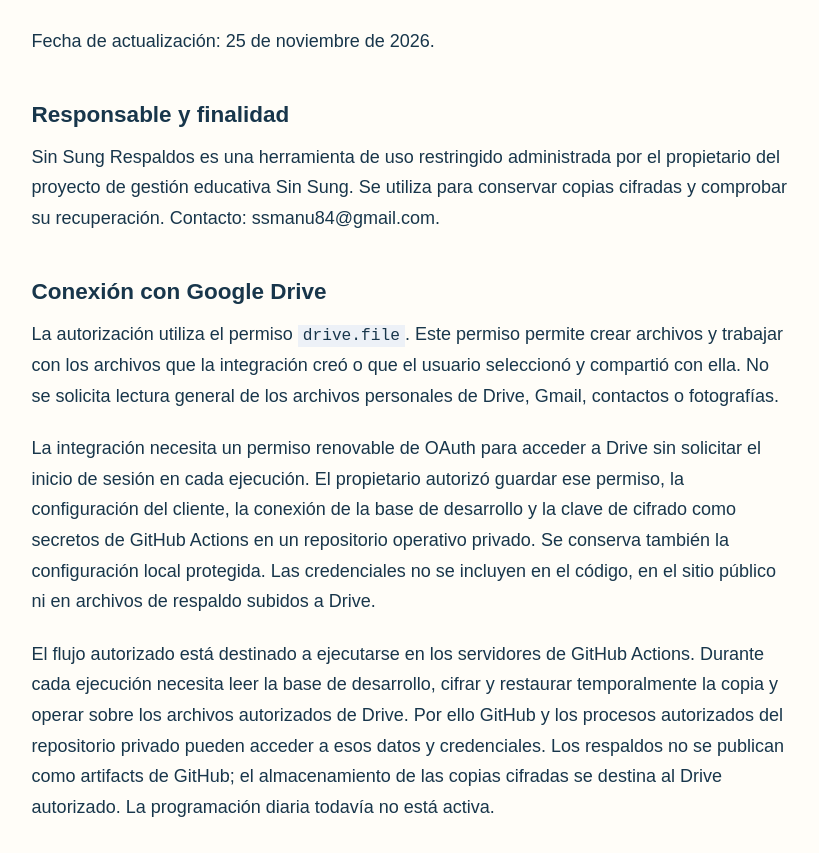
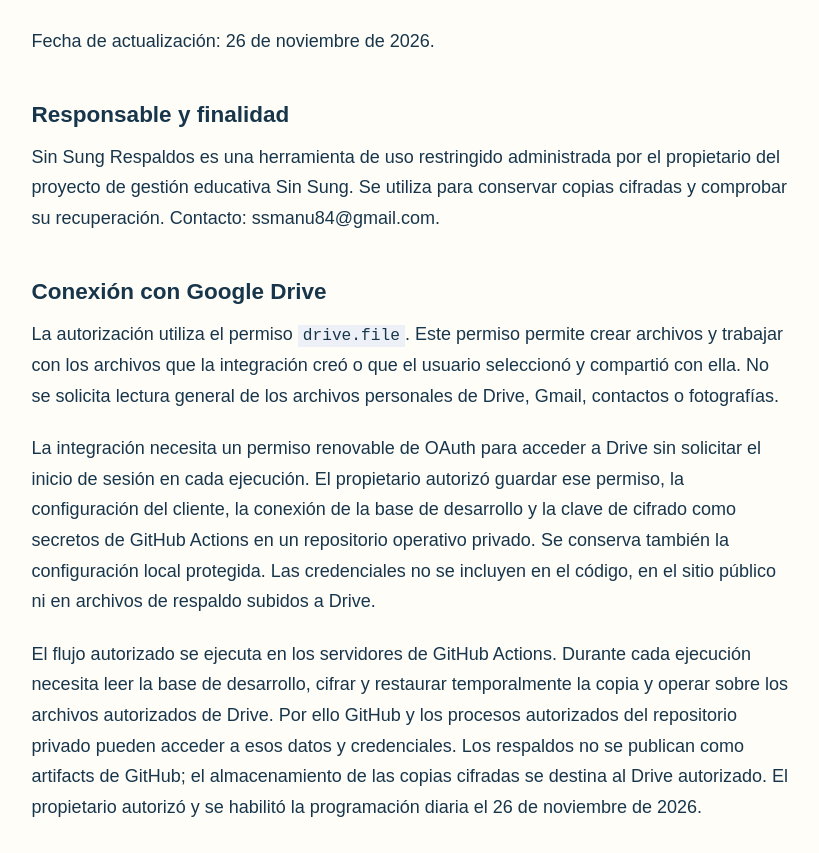
Before and after one commit to ssmanu84/sin-sung-respaldos-info, a plain HTML site: page privacidad/index.html in a window 1280 px wide. Shown: the part 279-1132 px from the top of the page, without its empty margins (228-1047 px from the left). Drawn offline with Linux system fonts and the light colour scheme.

Commit message:
Reflejar activación autorizada del respaldo diario a las 03:17 Argentina

```diff
--- a/privacidad/index.html
+++ b/privacidad/index.html
@@ -1,17 +1,17 @@
 <!doctype html>
 <html lang="es"><head><meta charset="utf-8"><meta name="viewport" content="width=device-width, initial-scale=1"><meta name="description" content="Información y privacidad de la herramienta privada Sin Sung Respaldos."><meta name="referrer" content="strict-origin-when-cross-origin"><title>Privacidad · Sin Sung Respaldos</title><link rel="stylesheet" href="../styles.css"></head>
 <body><a class="skip" href="#contenido">Ir al contenido</a><header><a class="brand" href="../">Sin Sung Respaldos</a><nav aria-label="Información"><a href="../" >Presentación</a><a href="../privacidad/" aria-current="page">Privacidad</a></nav></header><main id="contenido"><h1>Privacidad de Sin Sung Respaldos</h1>
-<p>Fecha de actualización: 25 de noviembre de 2026.</p>
+<p>Fecha de actualización: 26 de noviembre de 2026.</p>
 <h2>Responsable y finalidad</h2>
 <p>Sin Sung Respaldos es una herramienta de uso restringido administrada por el propietario del proyecto de gestión educativa Sin Sung. Se utiliza para conservar copias cifradas y comprobar su recuperación. Contacto: ssmanu84@gmail.com.</p>
 <h2>Conexión con Google Drive</h2>
 <p>La autorización utiliza el permiso <code>drive.file</code>. Este permiso permite crear archivos y trabajar con los archivos que la integración creó o que el usuario seleccionó y compartió con ella. No se solicita lectura general de los archivos personales de Drive, Gmail, contactos o fotografías.</p>
 <p>La integración necesita un permiso renovable de OAuth para acceder a Drive sin solicitar el inicio de sesión en cada ejecución. El propietario autorizó guardar ese permiso, la configuración del cliente, la conexión de la base de desarrollo y la clave de cifrado como secretos de GitHub Actions en un repositorio operativo privado. Se conserva también la configuración local protegida. Las credenciales no se incluyen en el código, en el sitio público ni en archivos de respaldo subidos a Drive.</p>
-<p>El flujo autorizado está destinado a ejecutarse en los servidores de GitHub Actions. Durante cada ejecución necesita leer la base de desarrollo, cifrar y restaurar temporalmente la copia y operar sobre los archivos autorizados de Drive. Por ello GitHub y los procesos autorizados del repositorio privado pueden acceder a esos datos y credenciales. Los respaldos no se publican como artifacts de GitHub; el almacenamiento de las copias cifradas se destina al Drive autorizado. La programación diaria todavía no está activa.</p>
+<p>El flujo autorizado se ejecuta en los servidores de GitHub Actions. Durante cada ejecución necesita leer la base de desarrollo, cifrar y restaurar temporalmente la copia y operar sobre los archivos autorizados de Drive. Por ello GitHub y los procesos autorizados del repositorio privado pueden acceder a esos datos y credenciales. Los respaldos no se publican como artifacts de GitHub; el almacenamiento de las copias cifradas se destina al Drive autorizado. El propietario autorizó y se habilitó la programación diaria el 26 de noviembre de 2026.</p>
 <h2>Contenido y protección de las copias</h2>
 <p>El respaldo incluye las tablas de la base de desarrollo, incluidas las de autenticación y auditoría. Se cifra con AES-256-GCM antes de almacenarse como archivo. La clave de recuperación se conserva por separado y no se incluye dentro del respaldo ni se envía a Drive junto a él.</p>
 <p>Aunque el contenido educativo actual de desarrollo usa ejemplos ficticios, el respaldo puede contener información de las cuentas autorizadas y debe tratarse como información privada.</p>
-<p>La integración guarda las copias cifradas en una carpeta privada de la cuenta de Drive autorizada por el propietario. Antes de subir una copia se comprueba su restauración temporal; después se descarga para comparar su integridad con el archivo original. Se realizó una ejecución manual satisfactoria. La programación automática todavía no está activa.</p>
+<p>La integración guarda las copias cifradas en una carpeta privada de la cuenta de Drive autorizada por el propietario. Antes de subir una copia se comprueba su restauración temporal; después se descarga para comparar su integridad con el archivo original. Se realizó una ejecución manual satisfactoria. Hay una copia diaria habilitada a las 03:17 de Argentina, sujeta a disponibilidad y demoras de GitHub; la habilitación no garantiza que cada ejecución se complete correctamente.</p>
 <h2>Uso de datos y servicios externos</h2>
 <p>La herramienta no vende datos ni utiliza los datos de Google para publicidad o entrenamiento de modelos. La finalidad de la conexión es guardar, consultar y verificar los archivos de respaldo autorizados. Google procesa la autorización y los archivos almacenados en su servicio conforme a sus propias condiciones.</p>
 <p>Estas páginas informativas se alojan en GitHub Pages y no incluyen formularios, analítica propia, publicidad ni descargas de respaldos. GitHub puede procesar información técnica de acceso, como dirección IP y solicitudes, según su política de privacidad. <a href="https://docs.github.com/en/site-policy/privacy-policies/github-general-privacy-statement">Privacidad de GitHub</a>.</p>
```
